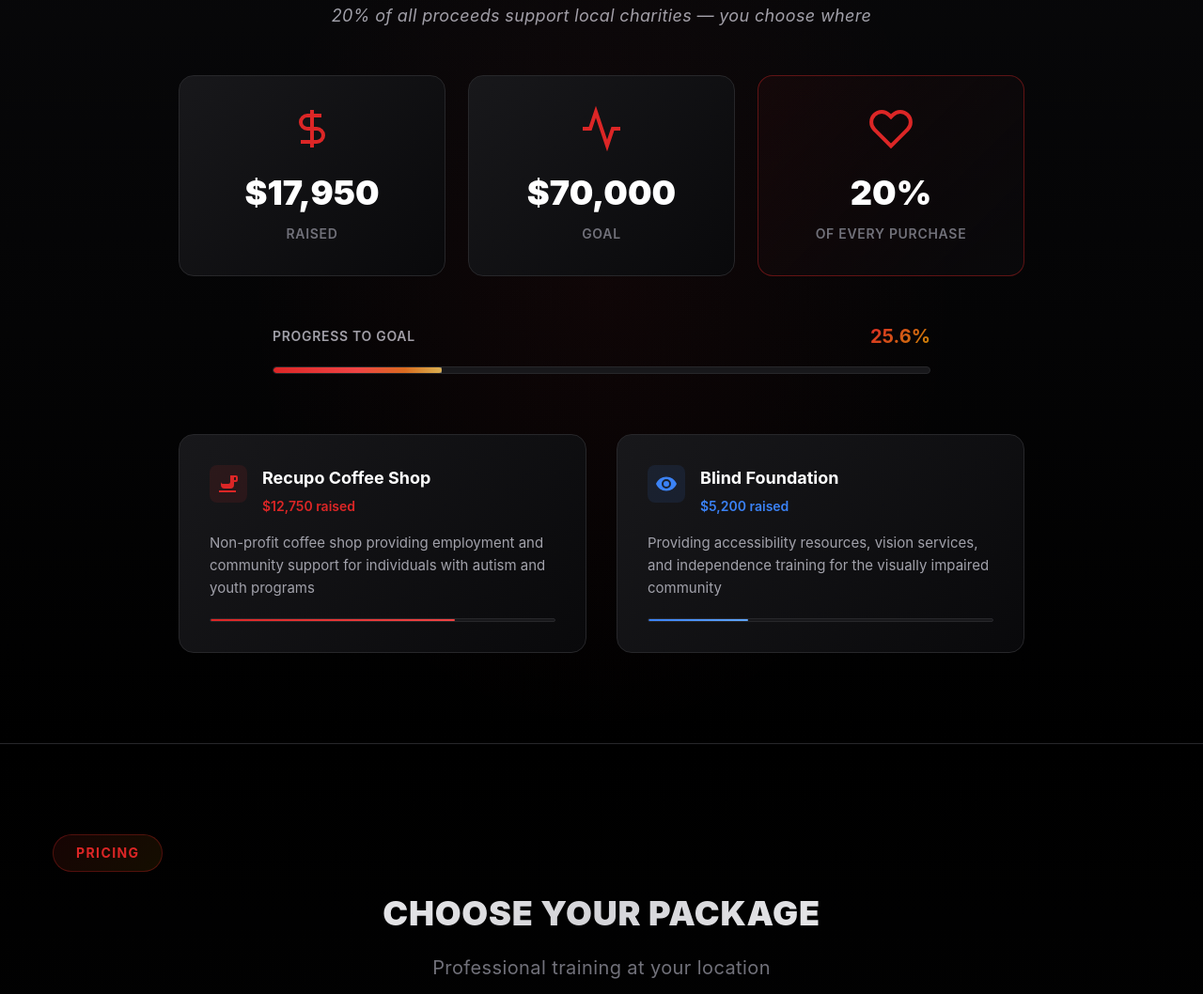
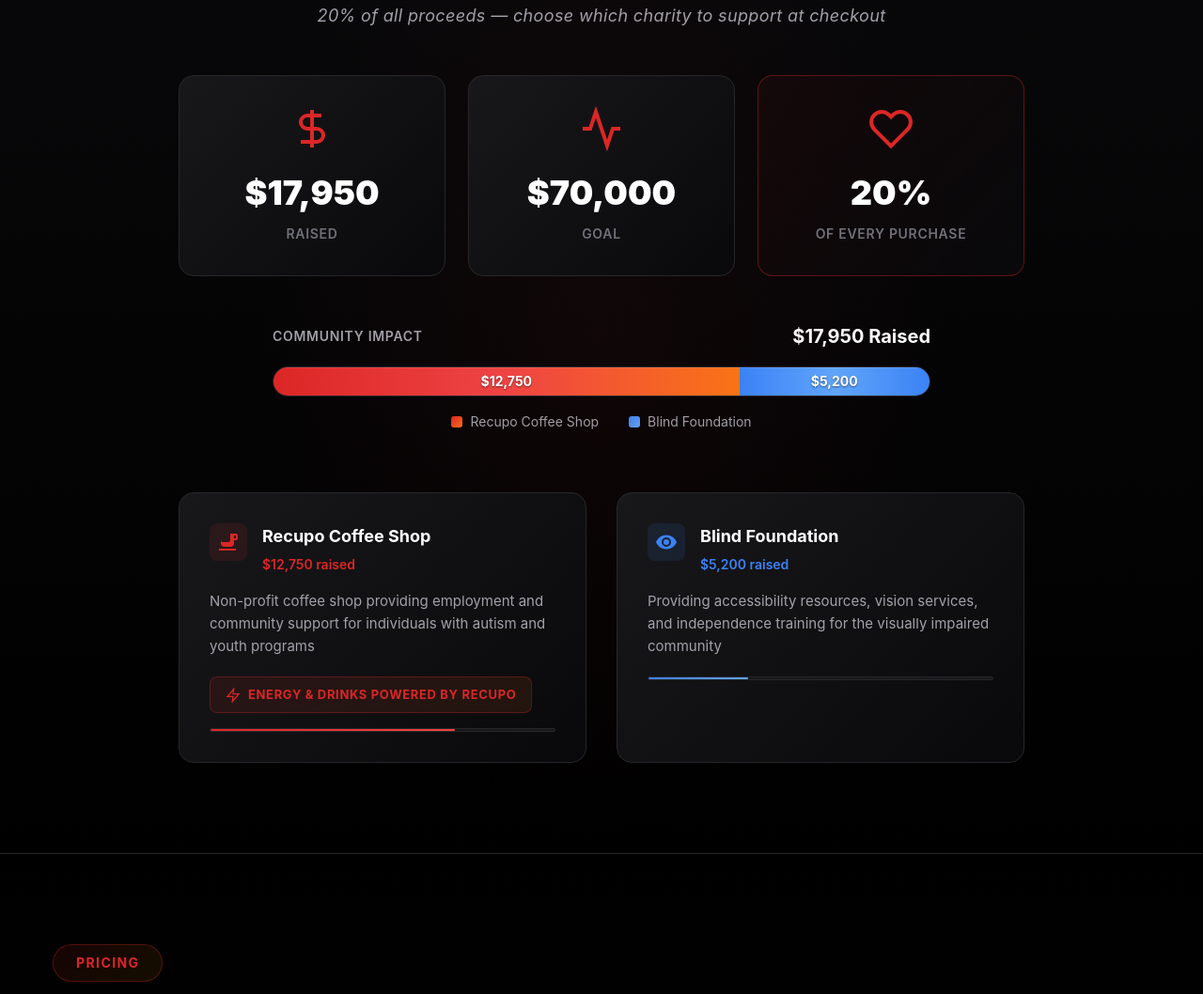
Before and after one commit to NerdyGent/Parking-Lot-PowerLifters, a plain HTML site: page index.html in a window 1280 px wide. Shown: the part 4348-5406 px from the top of the page at 94% size. Drawn offline with nearby package versions, Linux system fonts and the light colour scheme; animation ran at ten frames a second; a script that the page names is missing.

Commit message:
Super Sayian 2.0

```diff
--- a/index.html
+++ b/index.html
@@ -1356,42 +1356,80 @@
 .progress-percent {
     font-size: 1.25rem;
     font-weight: 700;
-    background: linear-gradient(135deg, #dc2626, #ca8a04);
-    -webkit-background-clip: text;
-    -webkit-text-fill-color: transparent;
-    background-clip: text;
+    color: #fff;
 }
 
 .progress-track {
-    height: 8px;
+    height: 32px;
     background: #18181b;
     border-radius: 999px;
     overflow: hidden;
     position: relative;
     border: 1px solid #27272a;
-}
-
-.progress-fill-animated {
+    box-shadow: inset 0 2px 8px rgba(0, 0, 0, 0.4);
+}
+
+.progress-fill-split {
+    display: flex;
     height: 100%;
-    background: linear-gradient(90deg, #dc2626 0%, #ef4444 50%, #ca8a04 100%);
-    border-radius: 999px;
+    width: 100%;
+}
+
+.progress-segment-charity {
+    height: 100%;
     position: relative;
-    transition: width 1.5s cubic-bezier(0.4, 0, 0.2, 1);
-}
-
-.progress-glow {
-    position: absolute;
-    top: 0;
-    right: 0;
-    width: 40px;
-    height: 100%;
-    background: linear-gradient(to right, transparent, rgba(255, 255, 255, 0.4));
-    animation: shimmer 2s ease-in-out infinite;
-}
-
-@keyframes shimmer {
-    0%, 100% { opacity: 0.3; }
-    50% { opacity: 0.8; }
+    display: flex;
+    align-items: center;
+    justify-content: center;
+    transition: all 0.5s cubic-bezier(0.4, 0, 0.2, 1);
+}
+
+.progress-segment-charity.recupo {
+    background: linear-gradient(90deg, #dc2626 0%, #ef4444 50%, #f97316 100%);
+    box-shadow: inset 0 1px 0 rgba(255, 255, 255, 0.1);
+}
+
+.progress-segment-charity.blind {
+    background: linear-gradient(90deg, #3b82f6 0%, #60a5fa 50%, #3b82f6 100%);
+    box-shadow: inset 0 1px 0 rgba(255, 255, 255, 0.1);
+}
+
+.segment-label {
+    font-size: 0.875rem;
+    font-weight: 700;
+    color: #fff;
+    text-shadow: 0 1px 2px rgba(0, 0, 0, 0.5);
+    position: relative;
+    z-index: 1;
+}
+
+.progress-legend {
+    display: flex;
+    gap: 2rem;
+    justify-content: center;
+    margin-top: 1rem;
+}
+
+.legend-item {
+    display: flex;
+    align-items: center;
+    gap: 0.5rem;
+    font-size: 0.875rem;
+    color: #a1a1aa;
+}
+
+.legend-color {
+    width: 12px;
+    height: 12px;
+    border-radius: 3px;
+}
+
+.legend-color.recupo-legend {
+    background: linear-gradient(135deg, #dc2626, #f97316);
+}
+
+.legend-color.blind-legend {
+    background: linear-gradient(135deg, #3b82f6, #60a5fa);
 }
 
 /* Charity Grid */
@@ -1511,6 +1549,28 @@
     font-size: 0.9375rem;
     line-height: 1.6;
     margin-bottom: 1.25rem;
+}
+
+/* Powered by Recupo badge */
+.charity-badge-powered {
+    display: inline-flex;
+    align-items: center;
+    gap: 0.5rem;
+    padding: 0.5rem 1rem;
+    background: linear-gradient(135deg, rgba(220, 38, 38, 0.1), rgba(249, 115, 22, 0.1));
+    border: 1px solid rgba(220, 38, 38, 0.3);
+    border-radius: 0.5rem;
+    color: #dc2626;
+    font-size: 0.8125rem;
+    font-weight: 700;
+    text-transform: uppercase;
+    letter-spacing: 0.05em;
+    margin-bottom: 1rem;
+}
+
+.charity-badge-powered svg {
+    width: 16px;
+    height: 16px;
 }
 
 /* Mini progress bars in charity cards */
@@ -1916,6 +1976,20 @@
 
     .progress-container {
         margin-bottom: 3rem;
+    }
+
+    .progress-track {
+        height: 28px;
+    }
+
+    .segment-label {
+        font-size: 0.75rem;
+    }
+
+    .progress-legend {
+        flex-direction: column;
+        gap: 0.75rem;
+        align-items: flex-start;
     }
 
     /* Gallery mobile improvements */
@@ -2290,7 +2364,7 @@
         <div class="container">
             <span class="section-badge">Giving Back</span>
             <h2 class="section-title">SUPPORTING OUR COMMUNITY</h2>
-            <p class="section-subtitle">20% of all proceeds support local charities — you choose where</p>
+            <p class="section-subtitle">20% of all proceeds — choose which charity to support at checkout</p>
 
             <!-- Stats Grid -->
             <div class="community-stats-grid">
@@ -2323,15 +2397,30 @@
                 </div>
             </div>
 
-            <!-- Progress Bar -->
+            <!-- Progress Bar with Segmented Donations -->
             <div class="progress-container">
                 <div class="progress-header">
-                    <span class="progress-label">Progress to Goal</span>
-                    <span class="progress-percent">25.6%</span>
+                    <span class="progress-label">Community Impact</span>
+                    <span class="progress-percent">$17,950 Raised</span>
                 </div>
                 <div class="progress-track">
-                    <div class="progress-fill-animated" style="width: 25.6%;">
-                        <div class="progress-glow"></div>
+                    <div class="progress-fill-split">
+                        <div class="progress-segment-charity recupo" style="width: 71%;">
+                            <span class="segment-label">$12,750</span>
+                        </div>
+                        <div class="progress-segment-charity blind" style="width: 29%;">
+                            <span class="segment-label">$5,200</span>
+                        </div>
+                    </div>
+                </div>
+                <div class="progress-legend">
+                    <div class="legend-item">
+                        <div class="legend-color recupo-legend"></div>
+                        <span>Recupo Coffee Shop</span>
+                    </div>
+                    <div class="legend-item">
+                        <div class="legend-color blind-legend"></div>
+                        <span>Blind Foundation</span>
                     </div>
                 </div>
             </div>
@@ -2351,6 +2440,12 @@
                         </div>
                     </div>
                     <p class="charity-desc">Non-profit coffee shop providing employment and community support for individuals with autism and youth programs</p>
+                    <div class="charity-badge-powered">
+                        <svg viewBox="0 0 24 24" fill="none" stroke="currentColor" stroke-width="2">
+                            <path d="M13 2L3 14h9l-1 8 10-12h-9l1-8z"/>
+                        </svg>
+                        <span>Energy & Drinks Powered by Recupo</span>
+                    </div>
                     <div class="charity-progress-mini">
                         <div class="mini-progress-fill" style="width: 71%;"></div>
                     </div>
```
